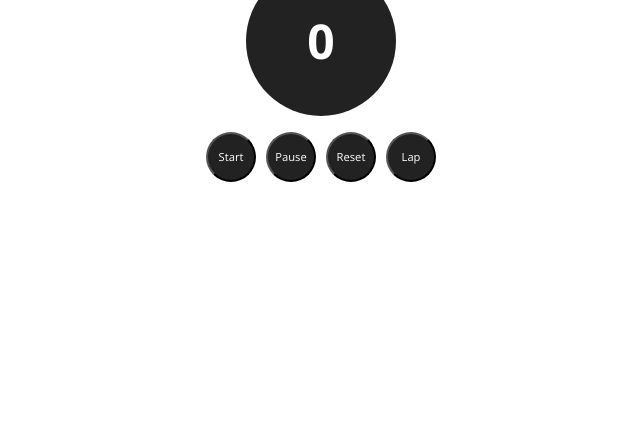
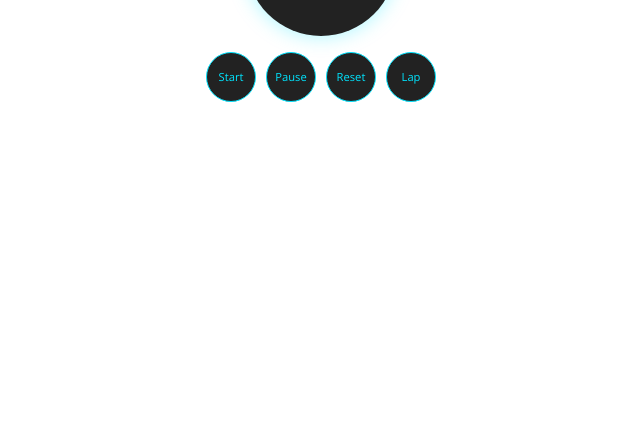
Before and after one commit to yogeshkartik/counter, a plain HTML site: page index.html in a window 1280 px wide. Shown: the part 366-800 px from the top of the page, without its empty margins (319-959 px from the left). Drawn offline with nearby package versions, Linux system fonts and the light colour scheme.

Commit message:
fix: adjust layout positioning and enhance styling with CSS variables for better UI consistency

```diff
--- a/style.css
+++ b/style.css
@@ -153,7 +153,7 @@ body {
 
 .container-main {
   position: fixed;
-  top: 50%;
+  top: 40%;
   left: 50%;
   transform: translate(-50%, -50%);
   display: flex;
@@ -170,12 +170,15 @@ body {
   border-radius: 50%;
   width: 150px;
   height: 150px;
-  background-color: #222;
+  background-color:var(--color-surface);
+  color:var(--color-accent);
+  border-radius: var(--border-radius-round);
+  box-shadow: var(--shadow-accent);
+
 
   display: flex;
   align-items: center;
   justify-content: center;
-  color: white;
   font-size: 3rem;
   font-weight: bold;
   margin-bottom: 1rem;
@@ -189,15 +192,19 @@ body {
 }
 
 .button {
-  border-radius: 50%;
+  background-color: var(--color-surface);
+  color: var(--color-accent);
+  border: 1px solid var(--color-accent);
+  border-radius: var(--border-radius-round);
+  transition: var(--transition-fast);
+
   width: 50px;
   height: 50px;
-  background-color: #222;
 
   display: flex;
   align-items: center;
   justify-content: center;
-  color: white;
+
   font-size: 0.7rem;
   /* font-weight: bold; */
 }
```
